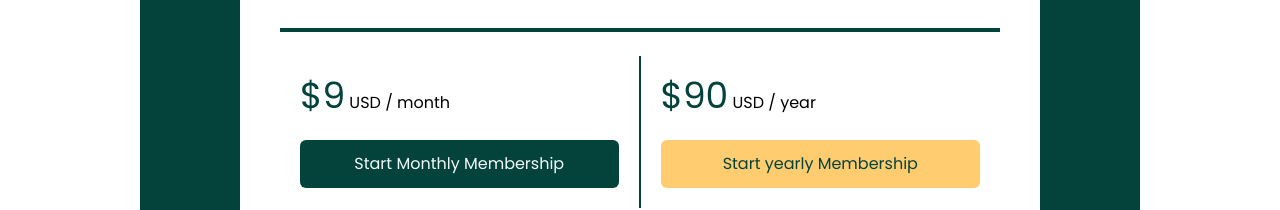
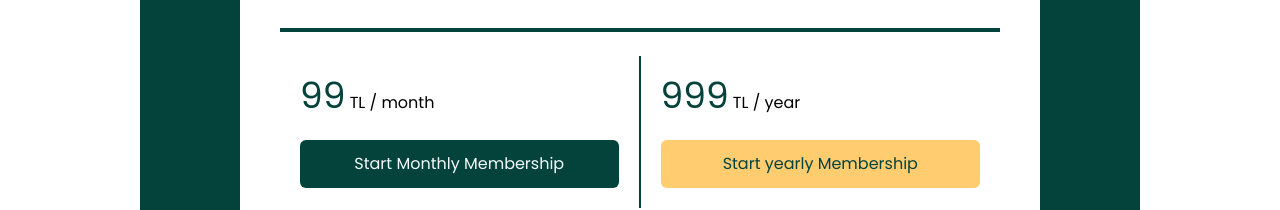
Before and after one commit to AzimiShaja/connectME, a React (Vite) app: page /membership in a window 1280 px wide. Shown: the part 695-905 px from the top of the page. Built offline with nearby package versions, Linux system fonts and the light colour scheme; a web font is replaced by a local one.

Commit message:
fix currency

```diff
--- a/src/pages/MembershipPage.jsx
+++ b/src/pages/MembershipPage.jsx
@@ -50,7 +50,7 @@ const MembershipPage = () => {
           <div className="flex justify-between mt-20 border-t-4 border-green lg:py-6 max-md:flex-col">
             <div className=" w-full max-md:border-b-4 lg:border-r-2 border-green lg:p-5 p-3 flex flex-col items-start gap-6 justify-between">
               <p className="text-md">
-                <span className="text-4xl text-green">$9</span> USD / month
+                <span className="text-4xl text-green">99</span> TL / month
               </p>
               <button className="bg-green p-3 text-lightGreen rounded-md text-center w-full hover:opacity-80 transition-all">
                 Start Monthly Membership
@@ -58,7 +58,7 @@ const MembershipPage = () => {
             </div>
             <div className=" w-full lg:p-5 p-3 flex flex-col items-start gap-6 justify-between ">
               <p className="text-md">
-                <span className="text-4xl text-green">$90</span> USD / year
+                <span className="text-4xl text-green">999</span> TL / year
               </p>
               <button className="bg-whiteYellow p-3 text-green rounded-md text-center w-full hover:opacity-80 transition-all">
                 Start yearly Membership
```
